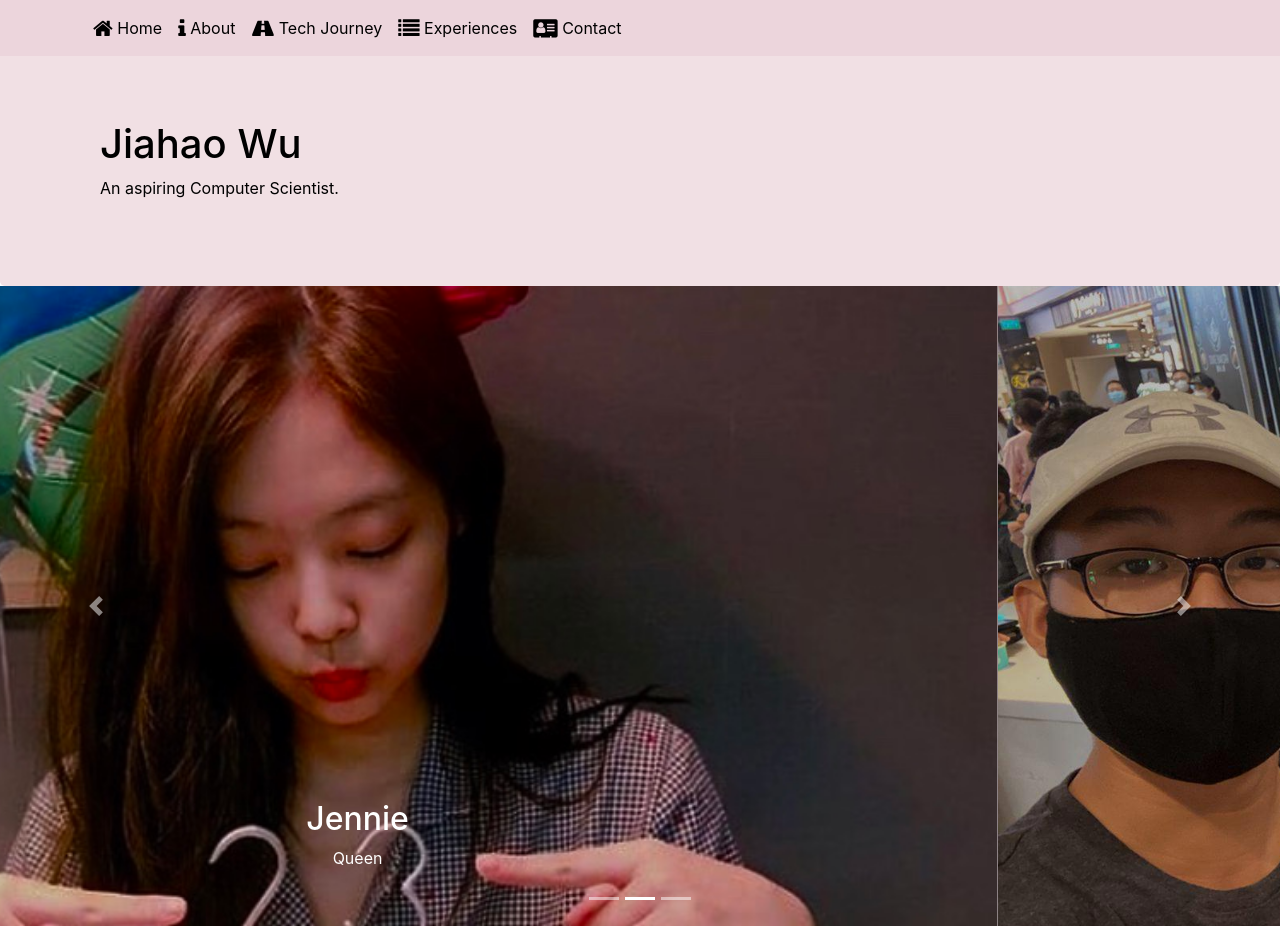
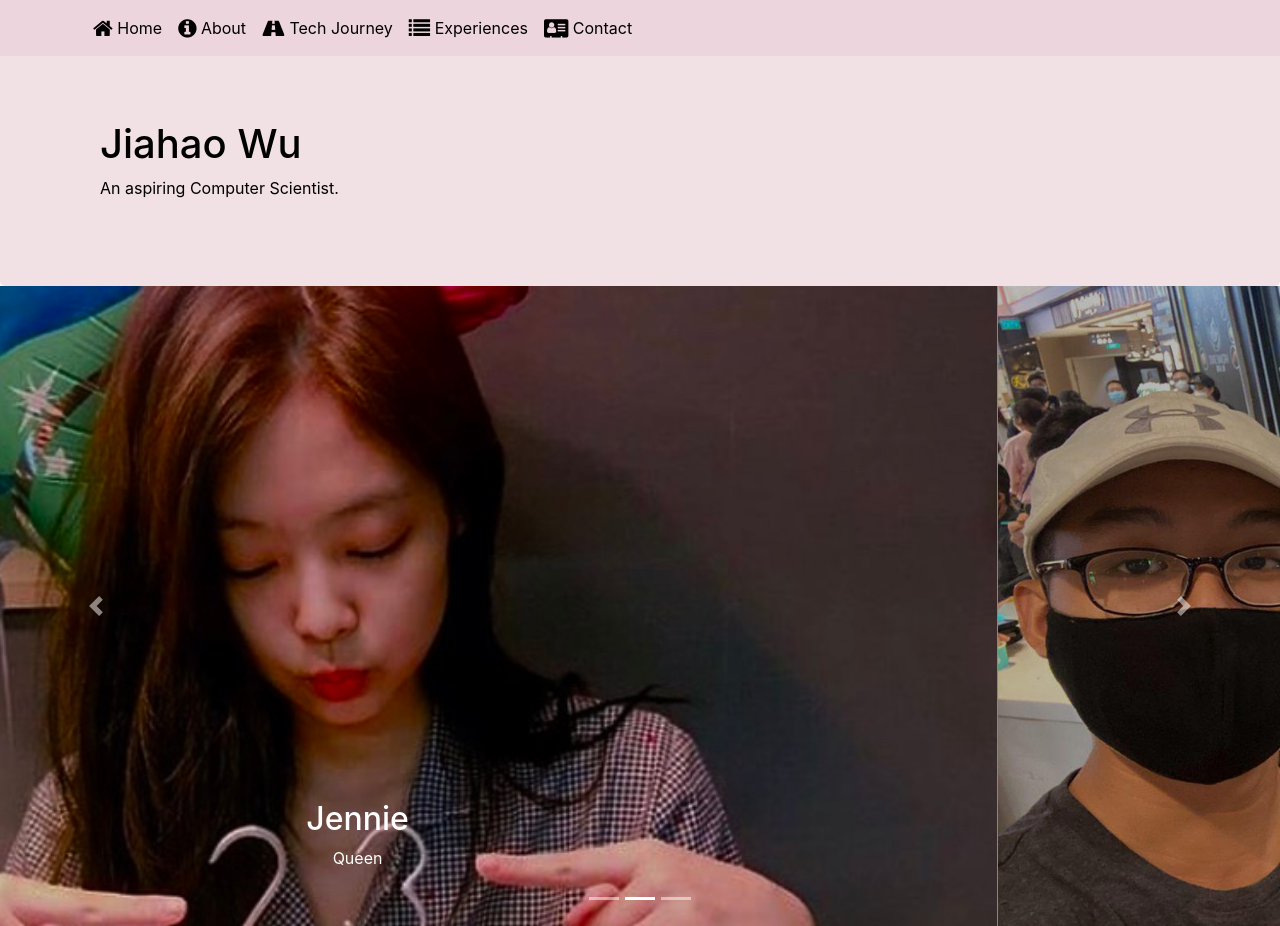
Before and after one commit to jiahao7791/test-website, a website: page index.html in a window 1280 px wide. Shown: the top 926 px of the page. Drawn offline with nearby package versions, Linux system fonts and the light colour scheme.

Commit message:
second draft

```diff
--- a/index.html
+++ b/index.html
@@ -26,7 +26,7 @@
                 <div class = "collapse navbar-collapse" id = "Navbar">
                     <ul class = " navbar-nav mr-auto">
                         <li class = "nav-item active"><a class = "nav-link " href = "#"><span class = " fa fa-home fa-lg"></span> Home</a> </li>
-                        <li class = "nav-item"><a class = "nav-link" href = "aboutme.html"><span class = "fa fa-info fa-lg"></span> About</a></li>
+                        <li class = "nav-item"><a class = "nav-link" href = "aboutme.html"><span class = "fa fa-info-circle fa-lg"></span> About</a></li>
                         <li class = "nav-item"><a class = "nav-link" href = "techJourney.html"><span class = "fa fa-road fa-lg"> </span> Tech Journey</a></li>
                         <li class = "nav-item"><a class = "nav-link" href = "experiences.html"><span class = "fa fa-list fa-lg"></span> Experiences</a></li>
                         <li class = "nav-item"><a class = "nav-link" href = "contactme.html"><span class = "fa fa-address-card fa-lg"></span> Contact</a></li>
```
Also changed, not shown: aboutme.html (+1 -1 lines), contactme.html (+1 -1 lines), experiences.html (+1 -1 lines), techJourney.html (+1 -1 lines).
